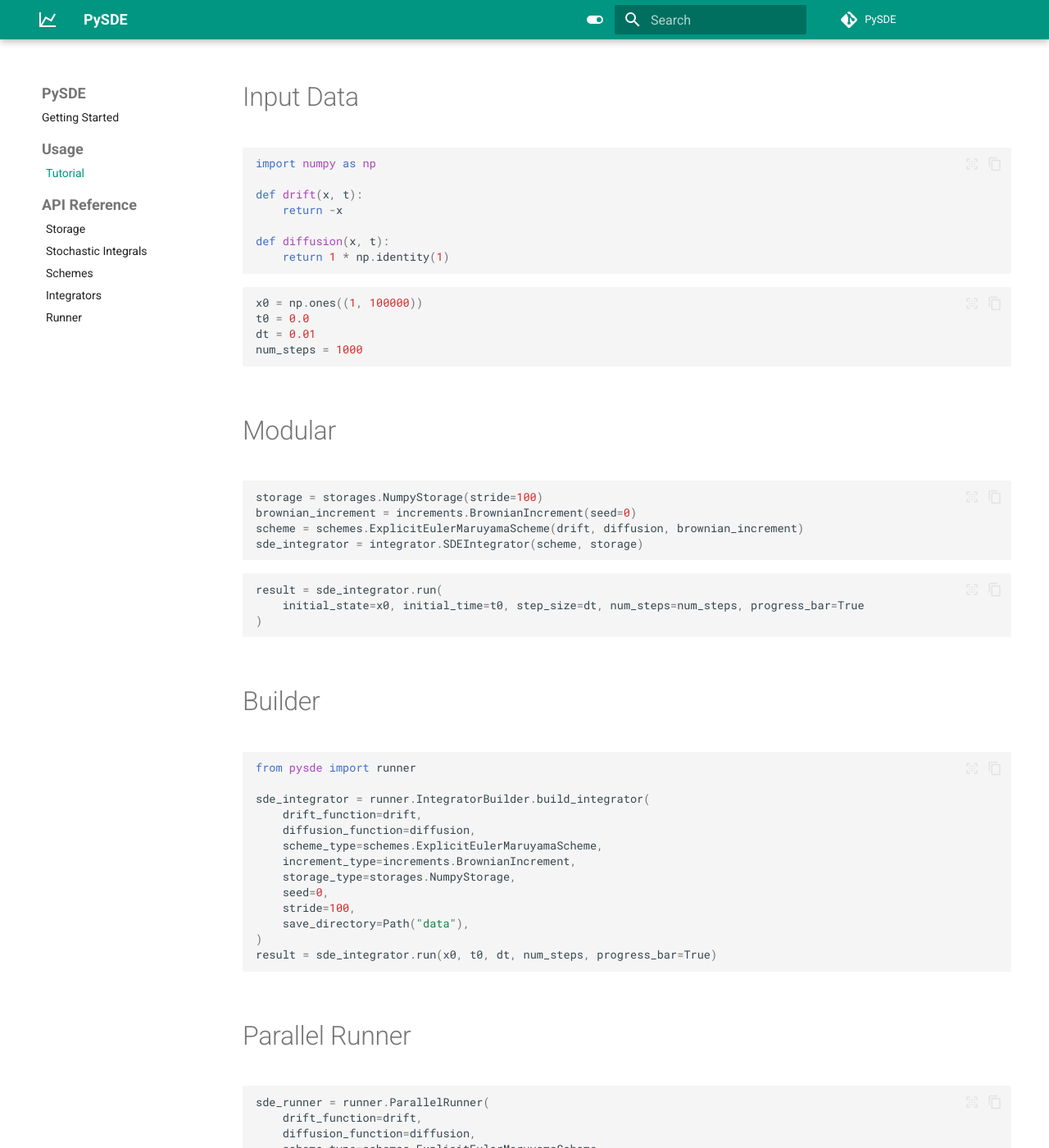
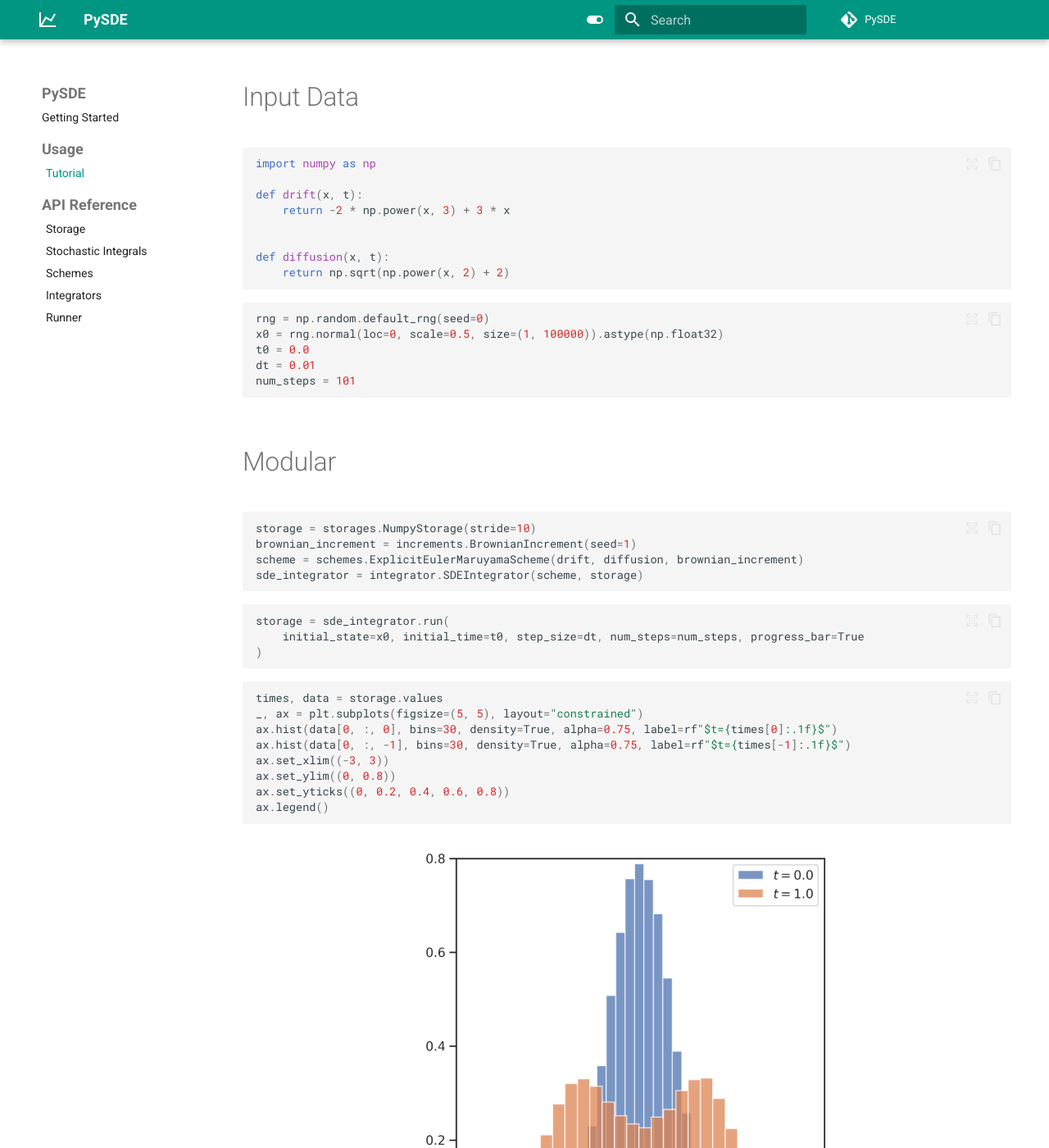
Before and after one commit to UQatKIT/PySDE, an MkDocs documentation site: the page built from docs/usage/tutorial.md, in a window 1280 px wide and 1400 px high. Shown: the whole window at 82% size. Built offline with MkDocs 1.6.1 and Material for MkDocs 9.7.7, drawn with Linux system fonts in a browser that asks for light colours; comment, search, counter and statistics services are not loaded; some of the changed text lies outside the part shown.

Commit message:
docs: Insert new code for tutorial, show example result

````diff
--- a/docs/usage/tutorial.md
+++ b/docs/usage/tutorial.md
@@ -4,53 +4,52 @@
 import numpy as np
 
 def drift(x, t):
-    return -x
+    return -2 * np.power(x, 3) + 3 * x
+
 
 def diffusion(x, t):
-    return 1 * np.identity(1)
+    return np.sqrt(np.power(x, 2) + 2)
 ```
 
 ```python
-x0 = np.ones((1, 100000))
+rng = np.random.default_rng(seed=0)
+x0 = rng.normal(loc=0, scale=0.5, size=(1, 100000)).astype(np.float32)
 t0 = 0.0
 dt = 0.01
-num_steps = 1000
+num_steps = 101
 ```
 
 <br>
 # Modular
 
 ```python
-storage = storages.NumpyStorage(stride=100)
-brownian_increment = increments.BrownianIncrement(seed=0)
+storage = storages.NumpyStorage(stride=10)
+brownian_increment = increments.BrownianIncrement(seed=1)
 scheme = schemes.ExplicitEulerMaruyamaScheme(drift, diffusion, brownian_increment)
 sde_integrator = integrator.SDEIntegrator(scheme, storage)
 ```
 
 ```python
-result = sde_integrator.run(
+storage = sde_integrator.run(
     initial_state=x0, initial_time=t0, step_size=dt, num_steps=num_steps, progress_bar=True
 )
 ```
 
-<br>
-# Builder
+```python
+times, data = storage.values
+_, ax = plt.subplots(figsize=(5, 5), layout="constrained")
+ax.hist(data[0, :, 0], bins=30, density=True, alpha=0.75, label=rf"$t={times[0]:.1f}$")
+ax.hist(data[0, :, -1], bins=30, density=True, alpha=0.75, label=rf"$t={times[-1]:.1f}$")
+ax.set_xlim((-3, 3))
+ax.set_ylim((0, 0.8))
+ax.set_yticks((0, 0.2, 0.4, 0.6, 0.8))
+ax.legend()
+```
 
-```python
-from pysde import runner
+<figure markdown>
+![samples](../images/tutorial_result.png){ width="500" style="display: inline-block" }
+</figure>
 
-sde_integrator = runner.IntegratorBuilder.build_integrator(
-    drift_function=drift,
-    diffusion_function=diffusion,
-    scheme_type=schemes.ExplicitEulerMaruyamaScheme,
-    increment_type=increments.BrownianIncrement,
-    storage_type=storages.NumpyStorage,
-    seed=0,
-    stride=100,
-    save_directory=Path("data"),
-)
-result = sde_integrator.run(x0, t0, dt, num_steps, progress_bar=True)
-```
 
 <br>
 # Parallel Runner
@@ -64,9 +63,14 @@ sde_runner = runner.ParallelRunner(
     storage_type=storages.NumpyStorage,
     seed=0,
     stride=100,
-    save_directory=Path("data"),
+    save_directory=Path("../results_example_parallel/result"),
+    avoid_race_condition=True,
 )
-result = sde_runner.run(x0, t0, dt, num_steps, progress_bar=True)
+```
+
+```python
+storage = sde_runner.run(x0, t0, dt, num_steps, progress_bar=True)
+storage.save()
 ```
 
 ```bash
````
Also changed, not shown: docs/images/tutorial_result.png (added), 1 other file.
